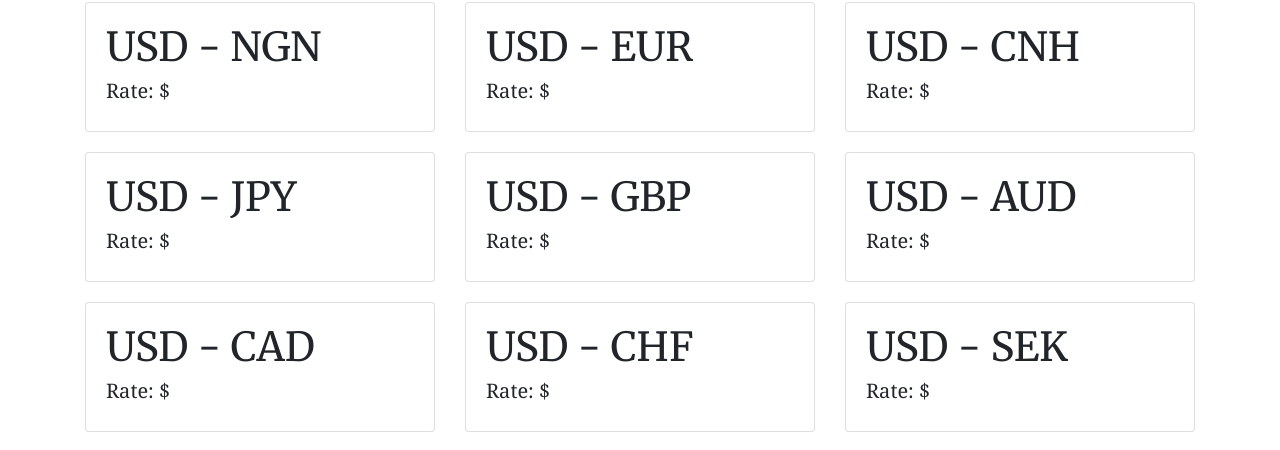
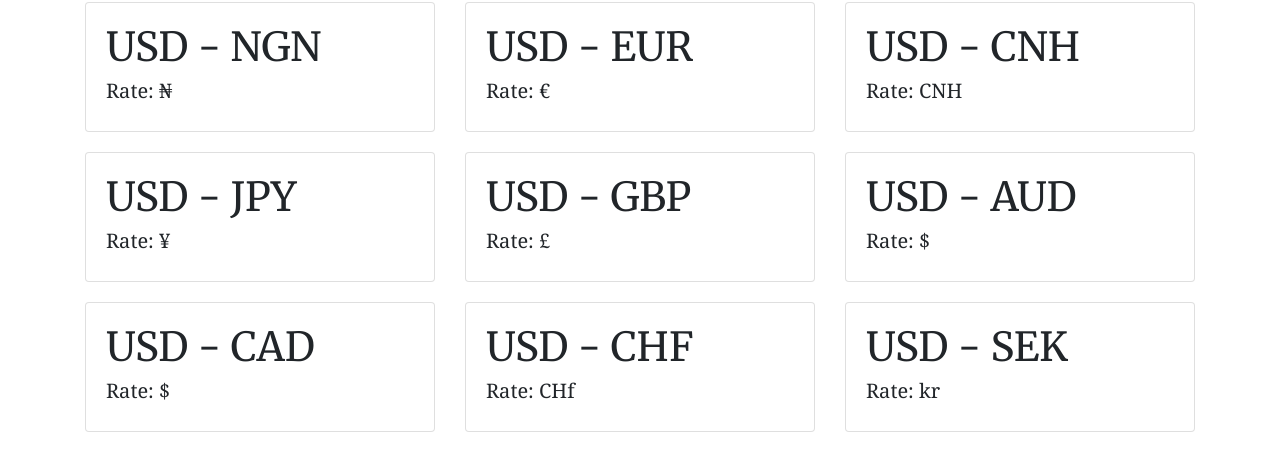
Before and after one commit to MichaelGee/react-forex, a React (Create React App) app: page / in a window 1280 px wide. Shown: the part 296-746 px from the top of the page. Built offline with nearby package versions, Linux system fonts and the light colour scheme; no server answers.

Commit message:
updated rate symbols

```diff
--- a/src/components/forexcard.js
+++ b/src/components/forexcard.js
@@ -9,7 +9,7 @@ const Forexcard = props => {
             <Card id='datacard'>
               <Card.Body>
                 <h1>USD - NGN</h1>
-                <h5>Rate: ${props.NGN}</h5>
+                <h5>Rate: ₦{props.NGN}</h5>
               </Card.Body>
             </Card>
           </Col>
@@ -18,7 +18,7 @@ const Forexcard = props => {
             <Card id='datacard'>
               <Card.Body>
                 <h1>USD - EUR</h1>
-                <h5>Rate: ${props.EUR}</h5>
+                <h5>Rate: €{props.EUR}</h5>
               </Card.Body>
             </Card>
           </Col>
@@ -27,7 +27,7 @@ const Forexcard = props => {
             <Card id='datacard'>
               <Card.Body>
                 <h1>USD - CNH</h1>
-                <h5>Rate: ${props.CNH}</h5>
+                <h5>Rate: CNH{props.CNH}</h5>
               </Card.Body>
             </Card>
           </Col>
@@ -38,7 +38,7 @@ const Forexcard = props => {
             <Card id='datacard'>
               <Card.Body>
                 <h1>USD - JPY</h1>
-                <h5>Rate: ${props.JPY}</h5>
+                <h5>Rate: ¥{props.JPY}</h5>
               </Card.Body>
             </Card>
           </Col>
@@ -47,7 +47,7 @@ const Forexcard = props => {
             <Card id='datacard'>
               <Card.Body>
                 <h1>USD - GBP</h1>
-                <h5>Rate: ${props.GBP}</h5>
+                <h5>Rate: £{props.GBP}</h5>
               </Card.Body>
             </Card>
           </Col>
@@ -76,7 +76,7 @@ const Forexcard = props => {
             <Card id='datacard'>
               <Card.Body>
                 <h1>USD - CHF</h1>
-                <h5>Rate: ${props.CHF}</h5>
+                <h5>Rate: CHf{props.CHF}</h5>
               </Card.Body>
             </Card>
           </Col>
@@ -85,7 +85,7 @@ const Forexcard = props => {
             <Card id='datacard'>
               <Card.Body>
                 <h1>USD - SEK</h1>
-                <h5>Rate: ${props.SEK}</h5>
+                <h5>Rate: kr{props.SEK}</h5>
               </Card.Body>
             </Card>
           </Col>
```
